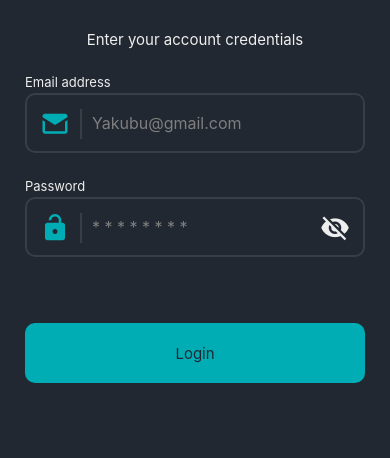
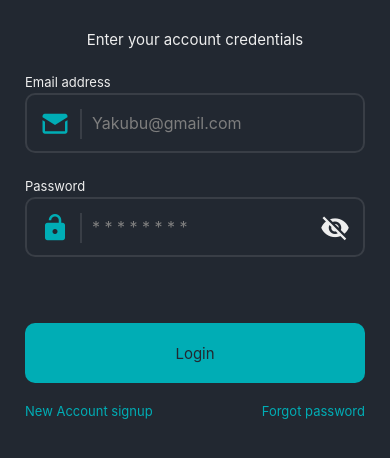
Before and after one commit to YakubuAmidu/register-login-user, a React Native app: screen / in a window 390 px wide. Shown: the top 458 px of the page. Built offline with nearby package versions, Linux system fonts and the light colour scheme.

Commit message:
Initial commit

```diff
--- /dev/null
+++ b/components/Texts/PressableText.js
@@ -0,0 +1,22 @@
+import React from 'react';
+import SamllText from './SmallText';
+
+// Styled components
+import styled from 'styled-components/native';
+
+// Custom colors
+import { colors } from '../colors';
+const { accent } = colors;
+
+const StyledPressable = styled.Pressable`
+  padding-vertical: 5px;
+  align-self: center;
+`
+
+const PressableText = (props) => {
+  return <StyledPressable onPress={props.onPress} {...props}>
+    <SamllText style={{ color: accent }}>{props.children}</SamllText>
+  </StyledPressable>
+}
+
+export default PressableText;
--- /dev/null
+++ b/components/containers/RowContainer.js
@@ -0,0 +1,17 @@
+import React from 'react';
+
+// Styled components
+import styled from 'styled-components/native';
+
+const StyledView = styled.View`
+flex-direction: row;
+justify-content: space-between;
+align-items: center;
+margin-top: 15px;
+`
+
+const RowContainer = (props) => {
+  return <StyledView {...props}>{props.children}</StyledView>
+}
+
+export default RowContainer;
--- a/package.json
+++ b/package.json
@@ -19,6 +19,7 @@
     "eslint-plugin-prettier": "^4.0.0",
     "eslint-plugin-react": "^7.30.0",
     "expo": "~45.0.0",
+    "expo-cli": "^5.4.7",
     "expo-constants": "~13.1.1",
     "expo-status-bar": "~1.3.0",
     "formik": "^2.2.9",
--- a/screens/Login.js
+++ b/screens/Login.js
@@ -7,7 +7,9 @@ import MainContainer from '../components/Containers/MainContainer';
 import KeyboardAvoidingContainer from '../components/Containers/KeyboardAvoidingContainer';
 import StyledTextInput from '../components/Inputs/StyledTextInput';
 import RegularText from '../components/Texts/RegularText';
-import RegularButton from '../components/Buttons/RegularButton'
+import RegularButton from '../components/Buttons/RegularButton';
+import RowContainer from '../components/Containers/RowContainer';
+import PressableText from '../components/Texts/PressableText';
 import MsgBox from '../components/Texts/MsgBox';
 
 import { colors } from '../components/colors';
@@ -28,7 +30,7 @@ const Login = () => {
       seSubmitting(false);
     } catch(err){
       setMessage('Login failded: ' + err.message);
-      seSubmitting(false)
+      seSubmitting(false);
     }
   }
 
@@ -57,6 +59,11 @@ const Login = () => {
 
                 {!isSubmitting && <RegularButton onPress={handleSubmit}>Login</RegularButton>}
                 {isSubmitting && <RegularButton disabled={true}><ActivityIndicator size={"large"} color={primary} /></RegularButton>}
+
+                <RowContainer>
+                <PressableText onPress={() => {}}>New Account signup</PressableText>
+                <PressableText onPress={() => {}}>Forgot password</PressableText>
+                </RowContainer>
                </>
              )
            }
```
Also changed, not shown: 1 other file (tests, documents, lock files or other folders).
